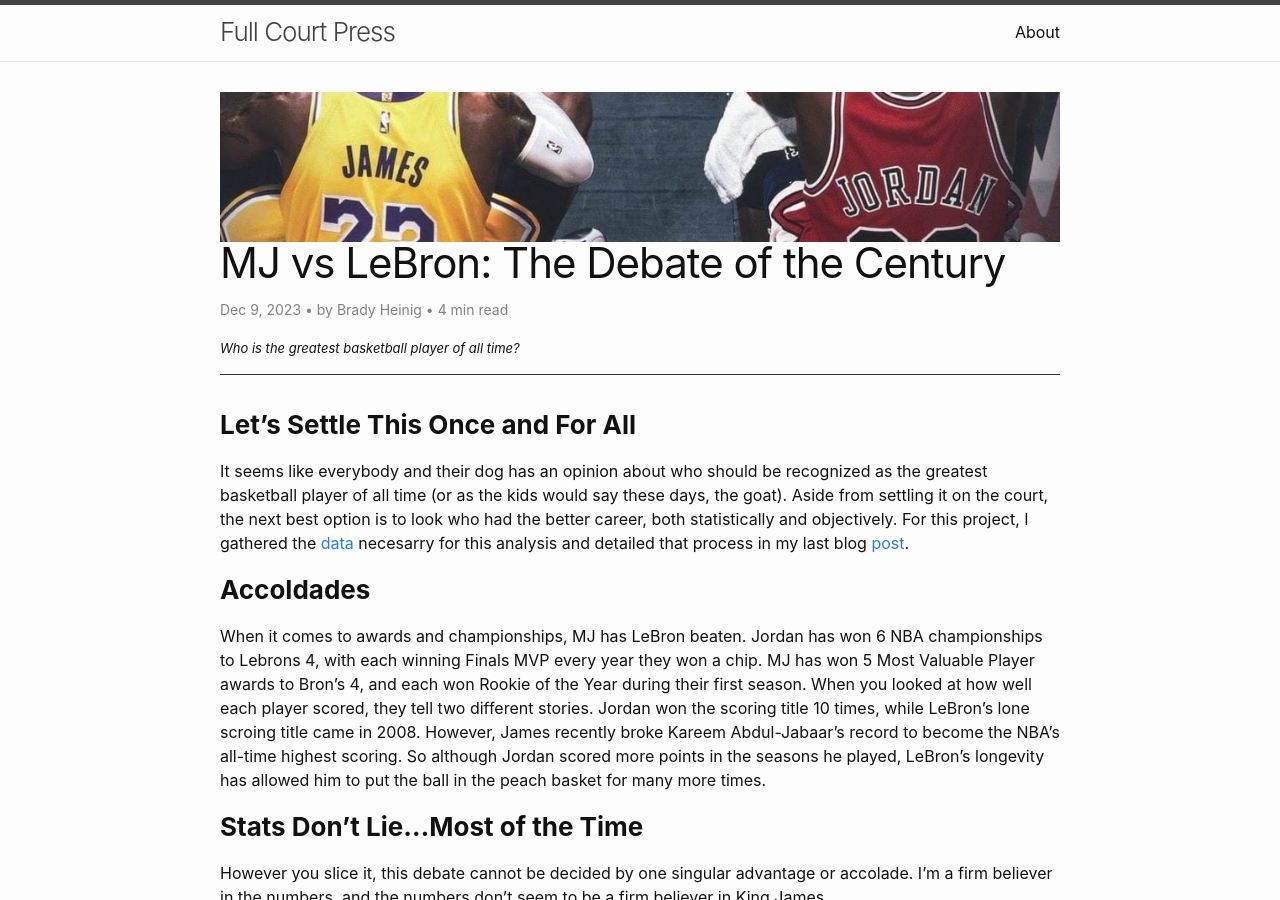
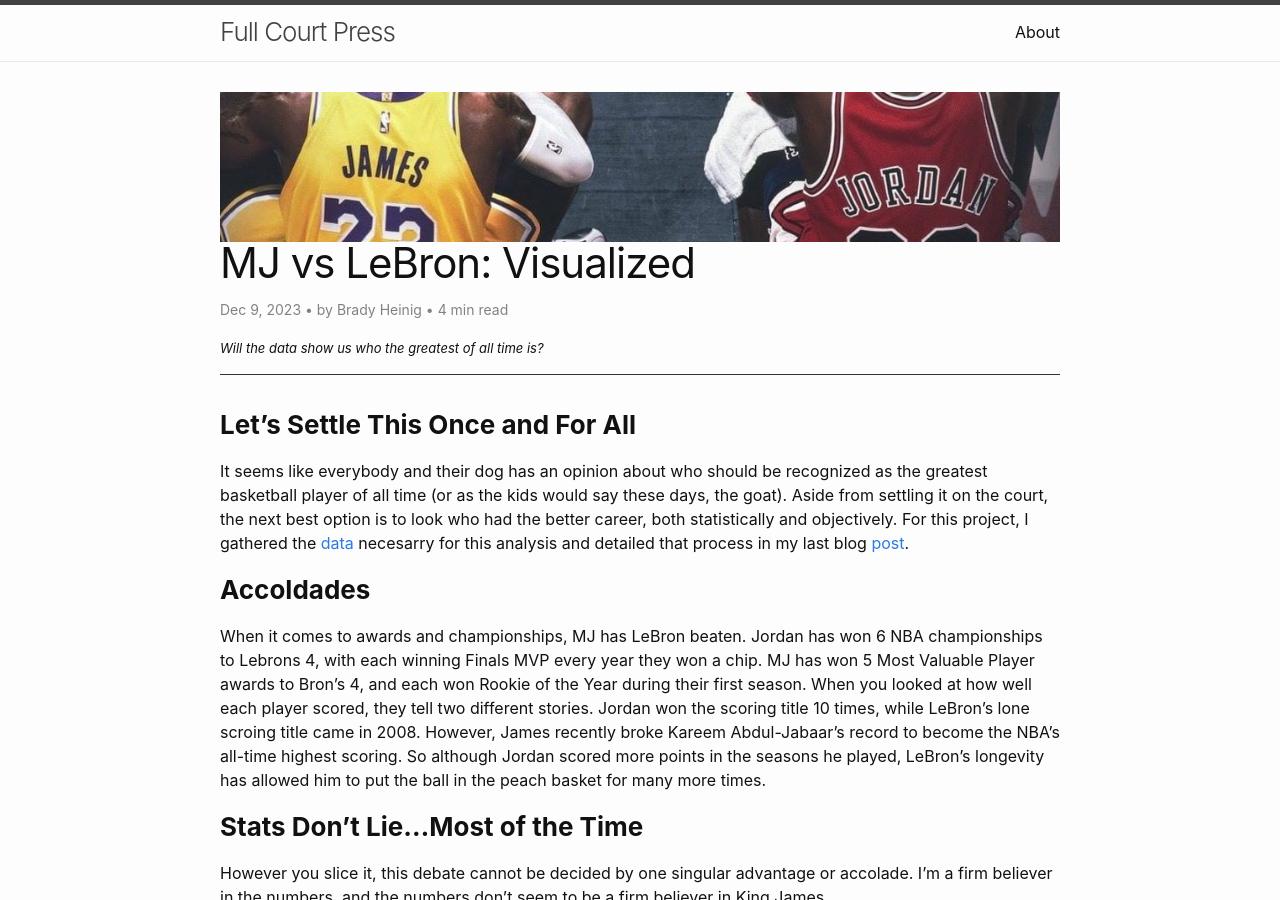
Before and after one commit to brady-heinig/brady-heinig.github.io, a Jekyll site: the page built from _posts/2023-12-09-NBA-EDA.md, in a window 1280 px wide and 900 px high. Built offline with Jekyll 4.4.1, drawn with Linux system fonts in a browser that asks for light colours; comment, search, counter and statistics services are not loaded.

Commit message:
Update 2023-12-09-NBA-EDA.md

```diff
--- a/_posts/2023-12-09-NBA-EDA.md
+++ b/_posts/2023-12-09-NBA-EDA.md
@@ -1,8 +1,8 @@
 ---
 layout: post
-title:  "MJ vs LeBron: The Debate of the Century"
+title:  "MJ vs LeBron: Visualized"
 author: Brady Heinig
-description: Who is the greatest basketball player of all time?
+description: Will the data show us who the greatest of all time is?
 image: /assets/images/goat.png
 ---
 ### **Let's Settle This Once and For All**
```
